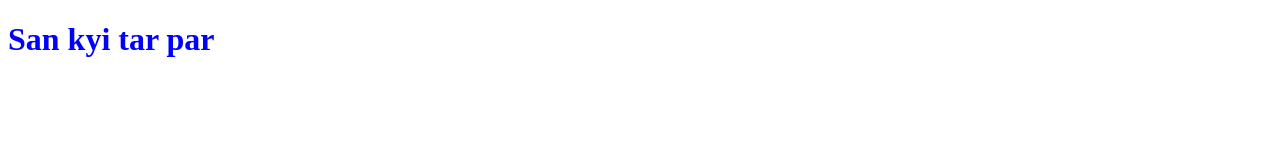
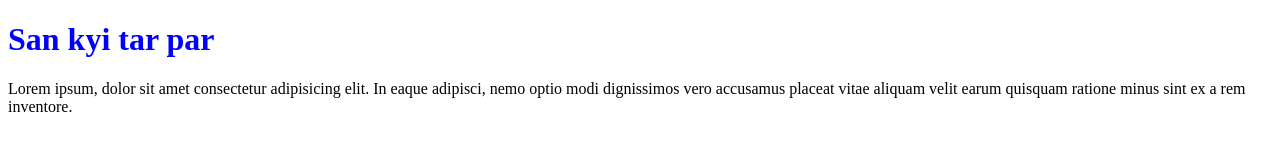
Before and after one commit to H3INHT3T/GitTesting, a plain HTML site: page index.html in a window 1280 px wide. Drawn offline with Linux system fonts and the light colour scheme.

Commit message:
Second test

```diff
--- a/index.html
+++ b/index.html
@@ -9,5 +9,6 @@
 </head>
 <body>
     <h1>San kyi tar par</h1>
+    <p>Lorem ipsum, dolor sit amet consectetur adipisicing elit. In eaque adipisci, nemo optio modi dignissimos vero accusamus placeat vitae aliquam velit earum quisquam ratione minus sint ex a rem inventore.</p>
 </body>
 </html>
```
